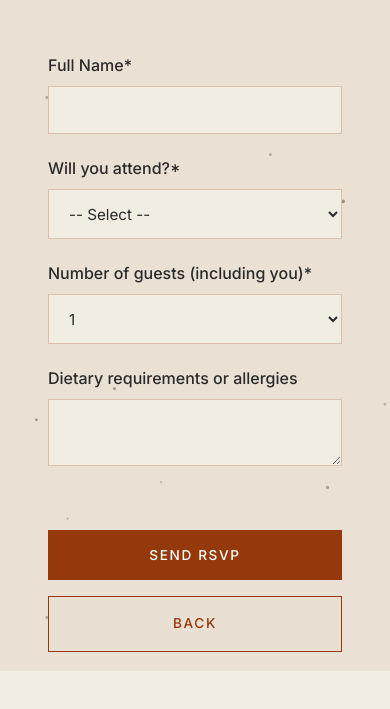
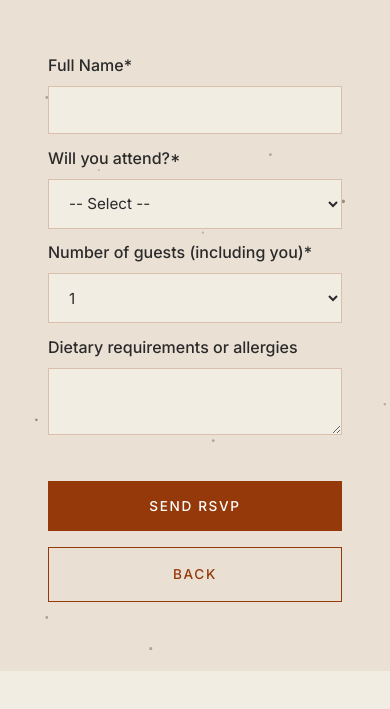
Before and after one commit to KamilaKrotka/kamila-julio, a website: page rsvp.html in a window 390 px wide. Shown: the part 173-882 px from the top of the page. After the commit the page ends 844 px from the top, so only its background shows below. Drawn offline with nearby package versions, Linux system fonts and the light colour scheme; a web font is replaced by a local one.

Commit message:
push changes

```diff
--- a/rsvp.html
+++ b/rsvp.html
@@ -325,14 +325,13 @@ body::before {
                 grid-template-columns: 1fr;
                 gap: 10px;
                 padding: 12px 0;
+                padding-bottom: 0.1rem;
             }
 
             .form-footer-buttons {
                 grid-column: 1;
                 flex-direction: column-reverse;
                 width: 100%;
-                margin-bottom: 0.5rem;
-                margin-top: 0.5rem;
             }
             .btn {
                 max-width: 100%;
```
